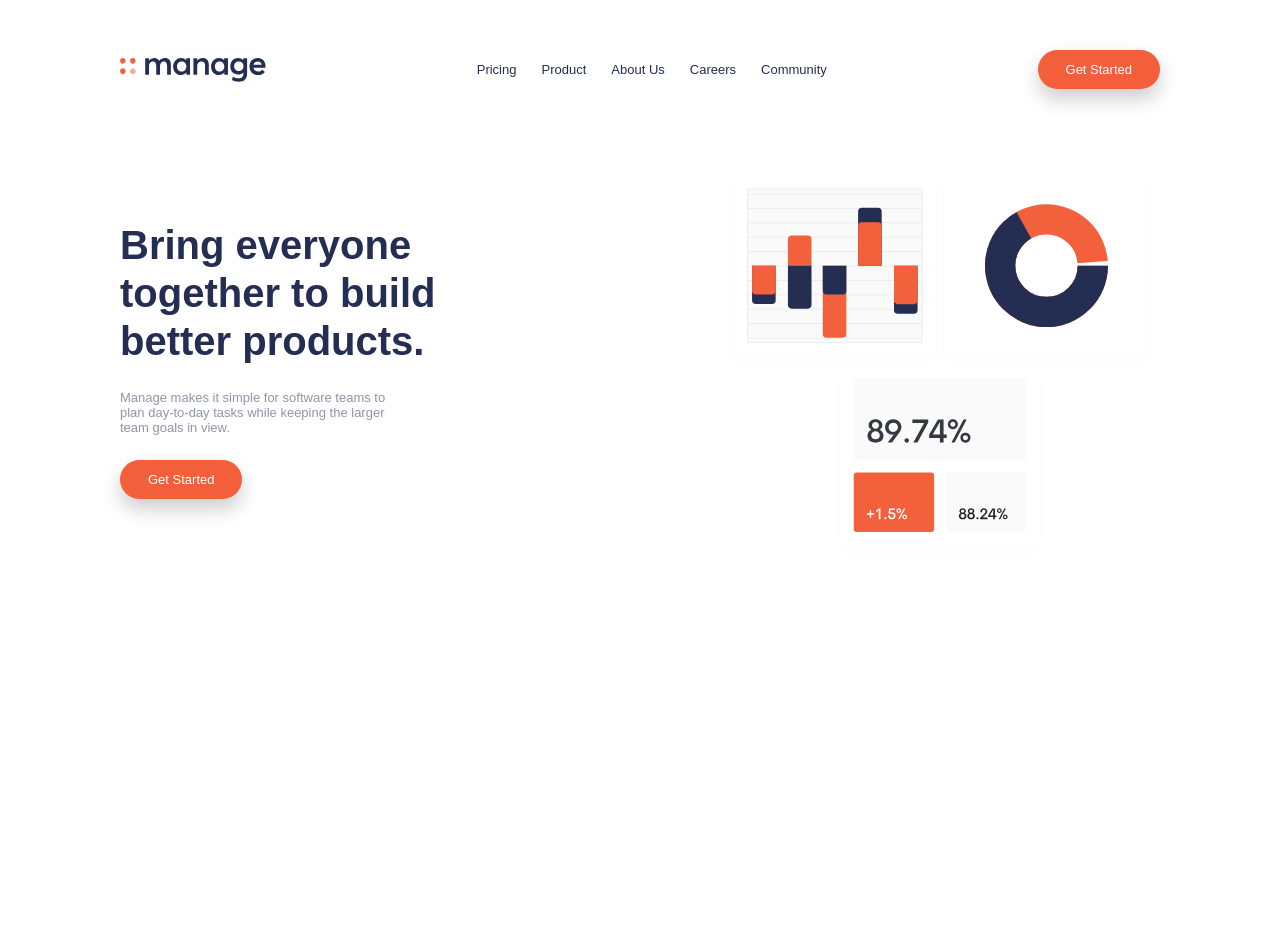
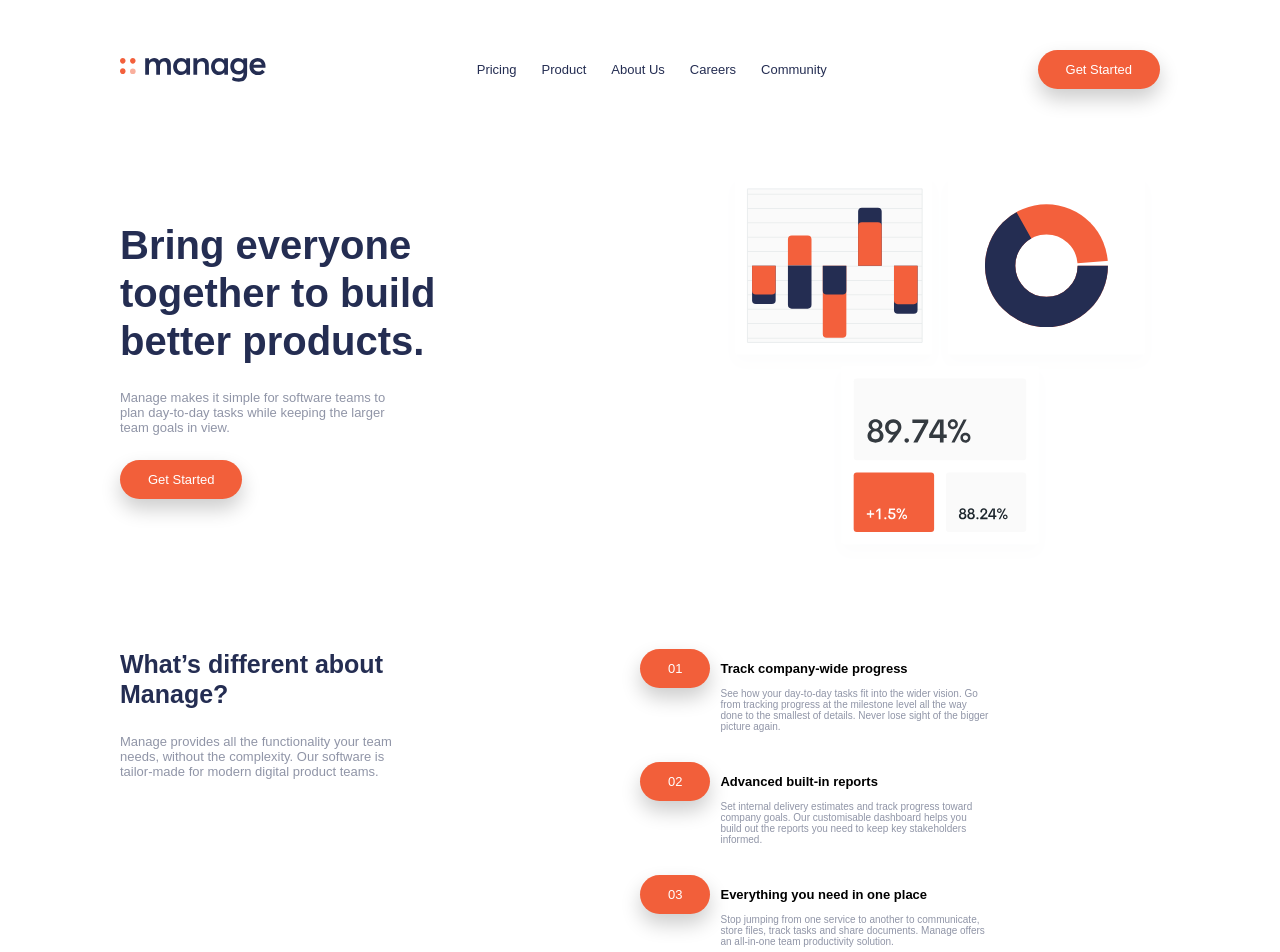
Before and after one commit to SwastikSonkusare/Manage-Landing-Page, a React (Create React App) app: page / in a window 1280 px wide. Shown: the top 952 px of the page. Before the commit the page ends 800 px from the top, so only its background shows below. Built offline with nearby package versions, Linux system fonts and the light colour scheme; a web font is replaced by a local one.

Commit message:
added: main-section

```diff
--- a/src/App.js
+++ b/src/App.js
@@ -2,12 +2,14 @@ import React from 'react'
 
 import Navbar from './components/Navbar/Navbar';
 import Header from './components/Header/Header';
+import MainSection from './components/MainSection/MainSection';
 
 const App = () => {
     return (
         <>
             <Navbar />
             <Header />
+            <MainSection />
         </>
     )
 }
--- a/src/components/Button/Button.js
+++ b/src/components/Button/Button.js
@@ -2,10 +2,10 @@ import React from 'react'
 
 import './Button.scss';
 
-const Button = () => {
+const Button = ({ buttonText }) => {
     return (
         <button className="button">
-            Get Started
+            {buttonText}
         </button>
     )
 }
--- a/src/components/Header/Header.js
+++ b/src/components/Header/Header.js
@@ -7,6 +7,7 @@ import Button from "../Button/Button";
 import './Header.scss';
 
 const Header = () => {
+    const buttonText = "Get Started";
 
 
   return (
@@ -21,7 +22,7 @@ const Header = () => {
           while keeping the larger team goals in view.
         </p>
 
-        <Button />
+        <Button buttonText={buttonText} />
       </div>
       <div className="header__right-section">
           <img className="header__image" src={illustrationImage} alt={illustrationImage}></img>
--- /dev/null
+++ b/src/components/MainSection/MainSection.js
@@ -0,0 +1,53 @@
+import React from "react";
+
+import Button from "../Button/Button";
+
+import './MainSection.scss';
+
+const MainSection = () => {
+
+  const mainContents = [
+    {
+      id: "01",
+      title: "Track company-wide progress",
+      paragraph:
+        "See how your day-to-day tasks fit into the wider vision. Go from tracking progress at the milestone level all the way done to the smallest of details. Never lose sight of the bigger picture again.",
+    },
+    {
+      id: "02",
+      title: "Advanced built-in reports",
+      paragraph:
+        "Set internal delivery estimates and track progress toward company goals. Our customisable dashboard helps you build out the reports you need to keep key stakeholders informed.",
+    },
+    {
+      id: "03",
+      title: "Everything you need in one place",
+      paragraph:
+        " Stop jumping from one service to another to communicate, store files, track tasks and share documents. Manage offers an all-in-one team productivity solution.",
+    },
+  ];
+
+  return (
+    <main className="main">
+      <div className="main__left-section">
+        <h3 className="main__header">What’s different about Manage?</h3>
+        <p className="main__paragraph">
+          Manage provides all the functionality your team needs, without the
+          complexity. Our software is tailor-made for modern digital product
+          teams.
+        </p>
+      </div>
+      <div className="main__right-section">
+        {mainContents.map((mainContent) => (
+            <div className="main__container">
+                <Button buttonText={mainContent.id} className="main__button" />
+                <h4 className="main__container-header">{mainContent.title}</h4>
+                <p className="main__container-paragraph">{mainContent.paragraph}</p>
+            </div>
+        ))}
+      </div>
+    </main>
+  );
+};
+
+export default MainSection;
--- /dev/null
+++ b/src/components/MainSection/MainSection.scss
@@ -0,0 +1,53 @@
+.main {
+    display: flex;
+    justify-content: space-between;
+    padding: 5rem 12rem;
+
+    &__left-section {
+        width: 50%;
+    }
+
+    &__header {
+        color:  hsl(228, 39%, 23%);
+        font-size: 2.5rem;
+        font-weight: 700;
+        line-height: 1.2;
+        margin-bottom: 2.5rem;
+        max-width: 36rem;
+    }
+
+    &__paragraph {
+        color: hsl(227, 12%, 61%);
+        font-size: 1.3rem;
+        margin-bottom: 2.5rem;
+        max-width: 28rem;
+    }
+
+    &__right-section {
+        width: 50%;
+
+    }
+
+    &__container {
+        display: grid;
+        grid-column-gap: 1rem;
+        grid-template-columns: min-content 27rem;
+        grid-template-rows: max-content max-content;
+        margin-bottom: 3rem;
+    }
+
+    &__button {
+        grid-row: 1 / -1;
+    }
+
+    &__container-header {
+        display: flex;
+        align-items: center;
+        font-size: 1.3rem;
+    }
+
+    &__container-paragraph {
+        grid-column: 2 / 3;
+        color: hsl(227, 12%, 61%);
+    }
+}
--- a/src/components/Navbar/Navbar.js
+++ b/src/components/Navbar/Navbar.js
@@ -8,6 +8,8 @@ import './Navbar.scss';
 
 
 const Navbar = () => {
+    const buttonText = "Get Started";
+
     const ulItems = ["Pricing", "Product", "About Us", "Careers", "Community"];
 
   return (
@@ -25,7 +27,7 @@ const Navbar = () => {
         ))}
       </ul>
 
-      <Button />
+      <Button buttonText={buttonText} />
     </div>
   );
 };
```
